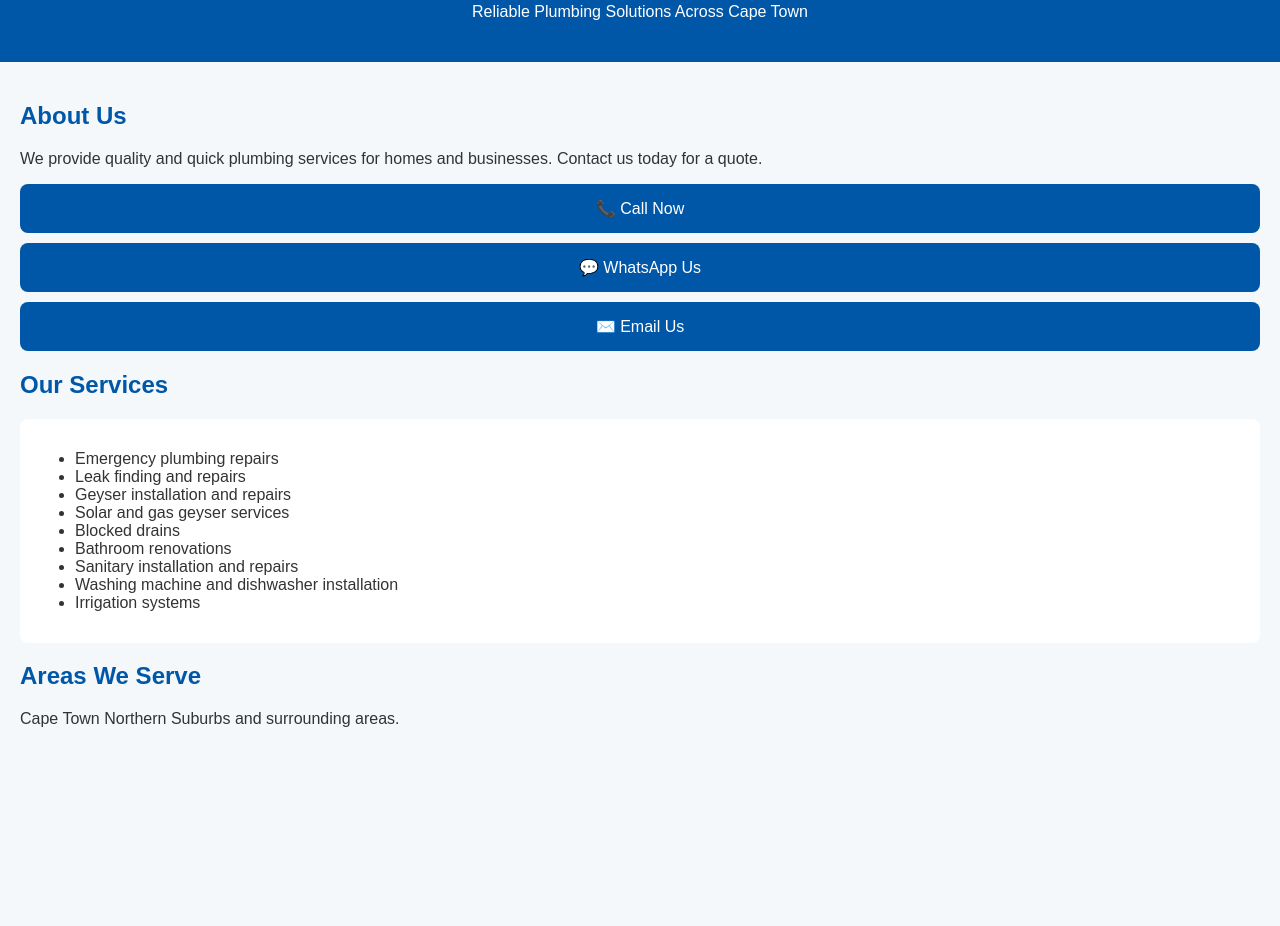
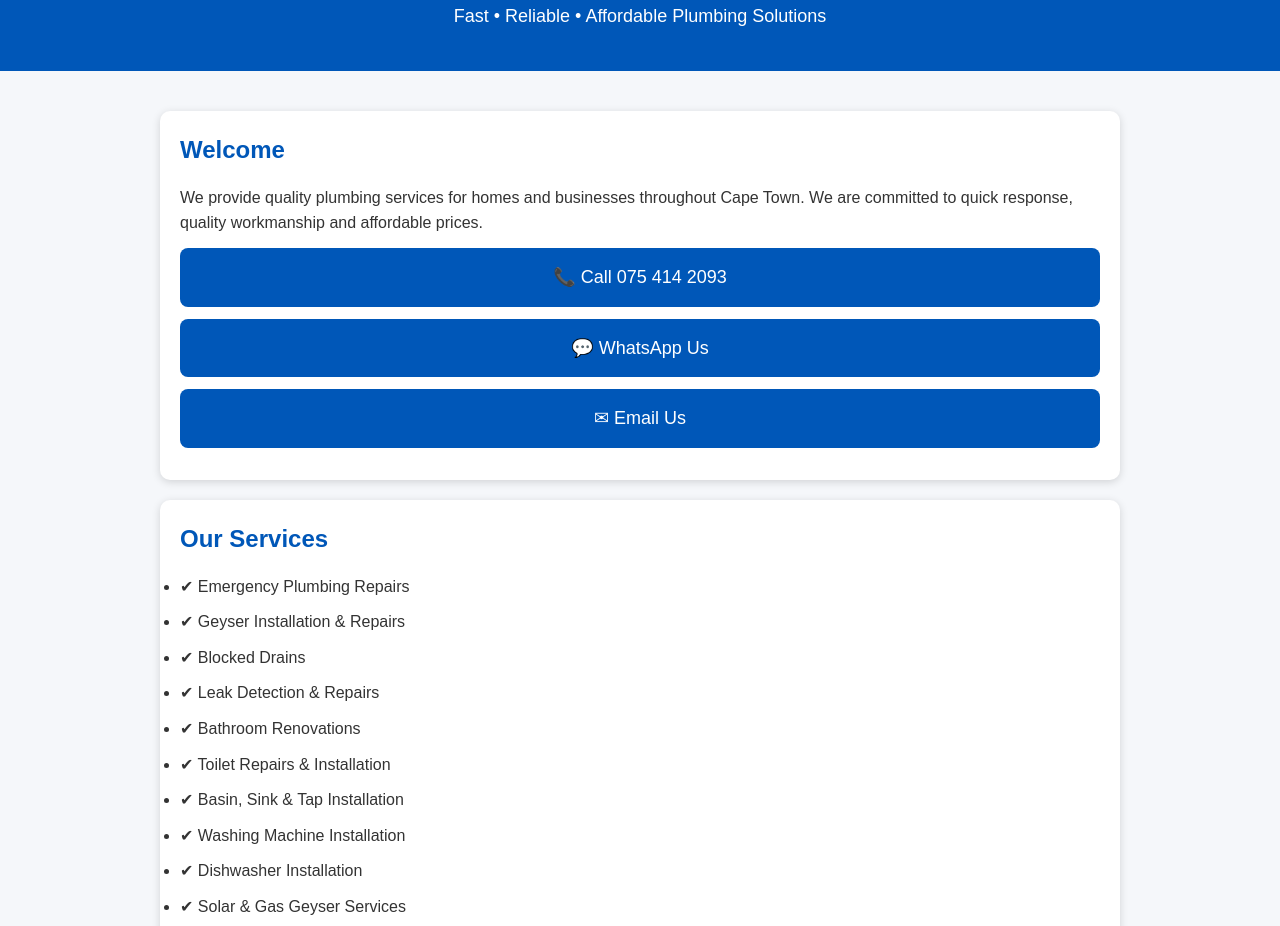
Before and after one commit to capetownplumbingservices/capetownplumbingservices.github.io, a plain HTML site: page index.html in a window 1280 px wide. Shown: the part 102-1028 px from the top of the page. Before the commit the page ends 866 px from the top, so only its background shows below. Drawn offline with Linux system fonts and the light colour scheme.

Commit message:
Update index.html

```diff
--- a/index.html
+++ b/index.html
@@ -1,41 +1,82 @@
 <!DOCTYPE html>
-<html>
+<html lang="en">
 <head>
+<meta charset="UTF-8">
+<meta name="viewport" content="width=device-width, initial-scale=1.0">
 <title>Cape Town Plumbing Service</title>
-<meta name="viewport" content="width=device-width, initial-scale=1">
+
 <style>
-body {
-  font-family: Arial, sans-serif;
-  margin: 0;
-  background: #f4f8fb;
-  color: #333;
+*{
+margin:0;
+padding:0;
+box-sizing:border-box;
 }
-header {
-  background: #0057a8;
-  color: white;
-  padding: 25px;
-  text-align: center;
+
+body{
+font-family:Arial,sans-serif;
+background:#f5f7fa;
+color:#333;
+line-height:1.6;
 }
-section {
-  padding: 20px;
+
+header{
+background:#0057b8;
+color:white;
+padding:40px 20px;
+text-align:center;
 }
-h2 {
-  color: #0057a8;
+
+header h1{
+font-size:34px;
 }
-.button {
-  display: block;
-  background: #0057a8;
-  color: white;
-  padding: 15px;
-  margin: 10px 0;
-  text-align: center;
-  text-decoration: none;
-  border-radius: 8px;
+
+header p{
+margin-top:10px;
+font-size:18px;
 }
-.services {
-  background: white;
-  padding: 15px;
-  border-radius: 8px;
+
+.container{
+width:90%;
+max-width:1000px;
+margin:auto;
+padding:20px;
+}
+
+.btn{
+display:block;
+background:#0057b8;
+color:white;
+text-decoration:none;
+padding:15px;
+margin:12px 0;
+text-align:center;
+border-radius:8px;
+font-size:18px;
+}
+
+.card{
+background:white;
+padding:20px;
+margin-top:20px;
+border-radius:10px;
+box-shadow:0 2px 8px rgba(0,0,0,.15);
+}
+
+h2{
+color:#0057b8;
+margin-bottom:15px;
+}
+
+ul li{
+margin-bottom:10px;
+}
+
+footer{
+background:#0057b8;
+color:white;
+text-align:center;
+padding:20px;
+margin-top:30px;
 }
 </style>
 </head>
@@ -43,44 +84,119 @@ h2 {
 <body>
 
 <header>
+
 <h1>Cape Town Plumbing Service</h1>
-<p>Reliable Plumbing Solutions Across Cape Town</p>
+
+<p>Fast • Reliable • Affordable Plumbing Solutions</p>
+
 </header>
 
-<section>
-<h2>About Us</h2>
+<div class="container">
+
+<div class="card">
+
+<h2>Welcome</h2>
+
 <p>
-We provide quality and quick plumbing services for homes and businesses.
-Contact us today for a quote.
+We provide quality plumbing services for homes and businesses throughout Cape Town.
+We are committed to quick response, quality workmanship and affordable prices.
 </p>
 
-<a class="button" href="tel:0754142093">📞 Call Now</a>
+<a class="btn" href="tel:0754142093">📞 Call 075 414 2093</a>
 
-<a class="button" href="https://wa.me/27754142093">💬 WhatsApp Us</a>
+<a class="btn" href="https://wa.me/27754142093">💬 WhatsApp Us</a>
 
-<a class="button" href="mailto:capetownplumbingservices@gmail.com">✉️ Email Us</a>
+<a class="btn" href="mailto:capetownplumbingservices@gmail.com">✉ Email Us</a>
+
+</div>
+<div class="card">
 
 <h2>Our Services</h2>
-<div class="services">
+
 <ul>
-<li>Emergency plumbing repairs</li>
-<li>Leak finding and repairs</li>
-<li>Geyser installation and repairs</li>
-<li>Solar and gas geyser services</li>
-<li>Blocked drains</li>
-<li>Bathroom renovations</li>
-<li>Sanitary installation and repairs</li>
-<li>Washing machine and dishwasher installation</li>
-<li>Irrigation systems</li>
+
+<li>✔ Emergency Plumbing Repairs</li>
+
+<li>✔ Geyser Installation & Repairs</li>
+
+<li>✔ Blocked Drains</li>
+
+<li>✔ Leak Detection & Repairs</li>
+
+<li>✔ Bathroom Renovations</li>
+
+<li>✔ Toilet Repairs & Installation</li>
+
+<li>✔ Basin, Sink & Tap Installation</li>
+
+<li>✔ Washing Machine Installation</li>
+
+<li>✔ Dishwasher Installation</li>
+
+<li>✔ Solar & Gas Geyser Services</li>
+
+<li>✔ Irrigation Systems</li>
+
 </ul>
+
 </div>
 
+<div class="card">
+
+<h2>Why Choose Us?</h2>
+
+<ul>
+
+<li>✅ Fast Response</li>
+
+<li>✅ Affordable Prices</li>
+
+<li>✅ Quality Workmanship</li>
+
+<li>✅ Reliable Service</li>
+
+<li>✅ Free Quotations</li>
+
+</ul>
+
+</div>
+
+<div class="card">
+
 <h2>Areas We Serve</h2>
+
 <p>
-Cape Town Northern Suburbs and surrounding areas.
+
+Cape Town • Northern Suburbs • Kuils River • Brackenfell • Bellville • Durbanville • Parow • Goodwood • Cape Winelands • Surrounding Areas
+
 </p>
 
-</section>
+</div>
+
+<div class="card">
+
+<h2>Contact Us Today</h2>
+
+<p><strong>Phone:</strong> 075 414 2093</p>
+
+<p><strong>Email:</strong> capetownplumbingservices@gmail.com</p>
+
+<p>Call or WhatsApp today for a fast, reliable plumbing service and a free quotation.</p>
+
+</div>
+
+</div>
+
+<footer>
+
+<h3>Cape Town Plumbing Service</h3>
+
+<p>Professional Plumbing Services Across Cape Town</p>
+
+<p>© 2026 Cape Town Plumbing Service</p>
+
+</footer>
 
 </body>
+
 </html>
```
